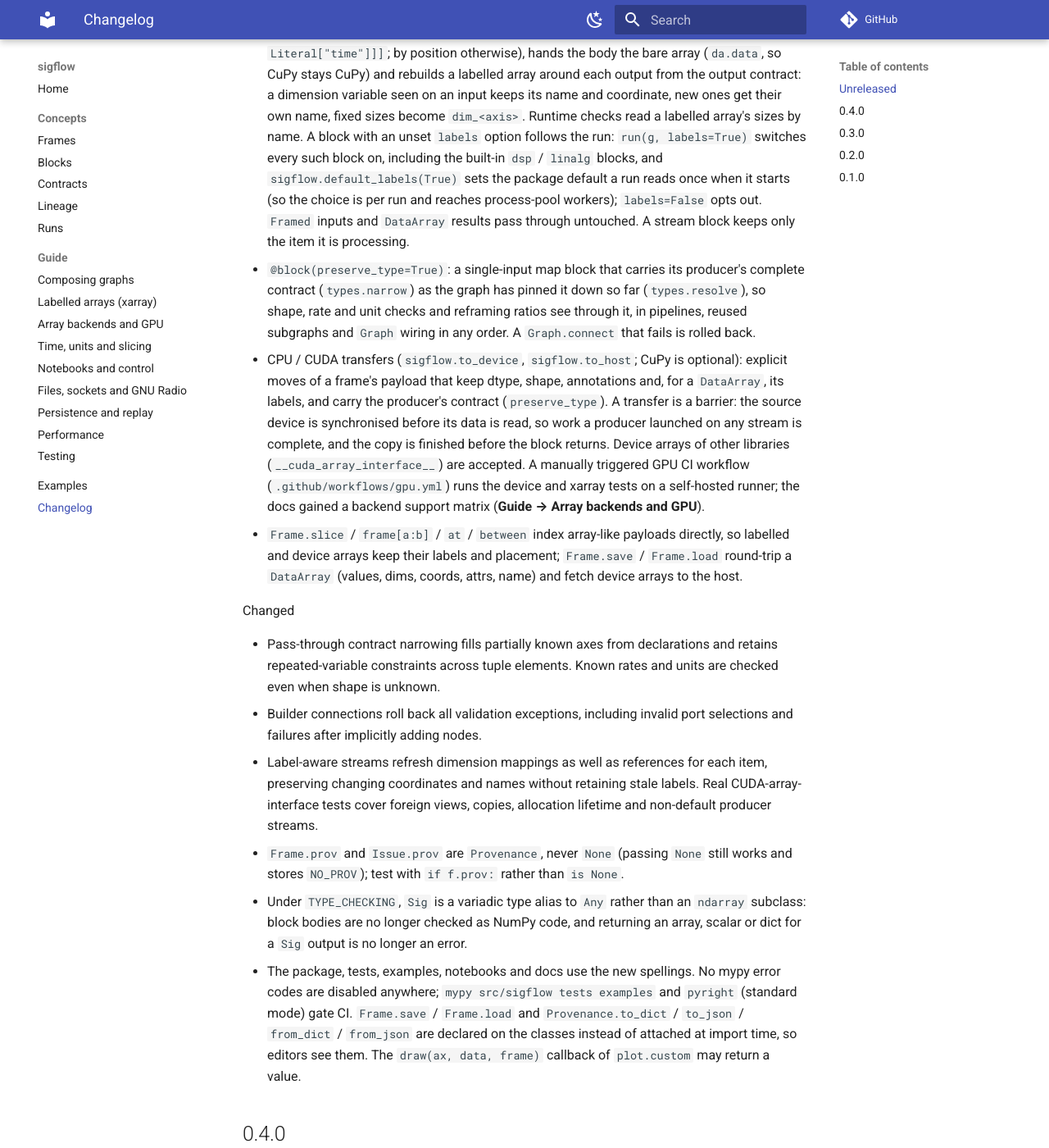
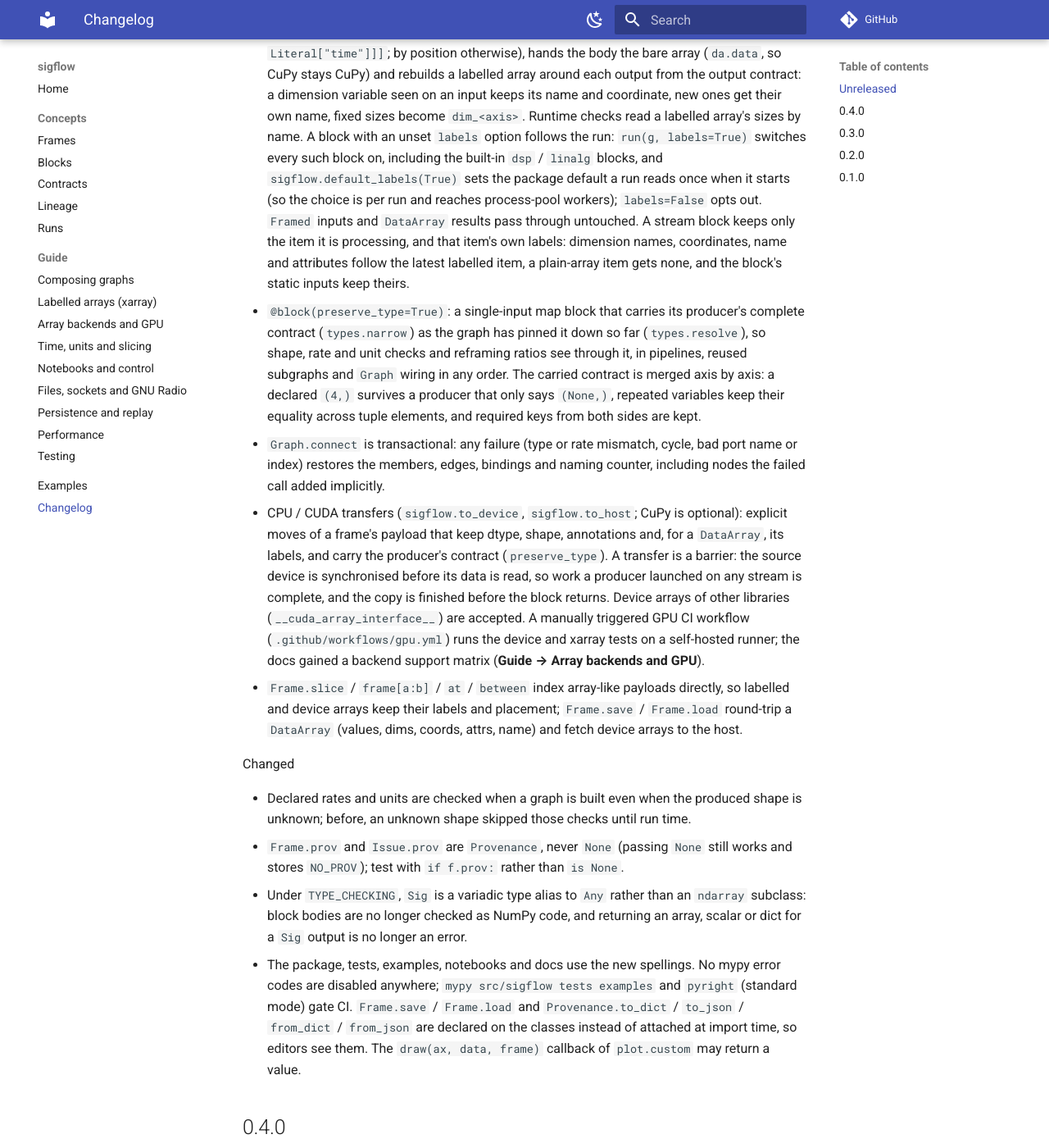
Before and after one commit to TheWylieStCoyote/sigflow, an MkDocs documentation site: the page built from docs/changelog.md, in a window 1280 px wide and 1400 px high, scrolled down 577 px. Shown: the whole window at 82% size. Built offline with MkDocs 1.6.1 and Material for MkDocs 9.7.7, drawn with Linux system fonts in a browser that asks for light colours; comment, search, counter and statistics services are not loaded.

Commit message:
Tidy the changelog and docs for the narrowing and stream-label changes
Fold the refinements into the New entries they belong to, give the
build-time rate and unit check its own Changed line, trim the two guide
paragraphs to what a user needs and drop a branch in _unify_dtype that
the early return made unreachable.

Co-Authored-By: Claude Fable 5.1 <noreply@anthropic.com>

```diff
--- a/docs/changelog.md
+++ b/docs/changelog.md
@@ -30,12 +30,20 @@ New
   `sigflow.default_labels(True)` sets the package default a run reads once
   when it starts (so the choice is per run and reaches process-pool workers);
   `labels=False` opts out. `Framed` inputs and `DataArray` results pass
-  through untouched. A stream block keeps only the item it is processing.
+  through untouched. A stream block keeps only the item it is processing,
+  and that item's own labels: dimension names, coordinates, name and
+  attributes follow the latest labelled item, a plain-array item gets none,
+  and the block's static inputs keep theirs.
 - `@block(preserve_type=True)`: a single-input map block that carries its
   producer's complete contract (`types.narrow`) as the graph has pinned it
   down so far (`types.resolve`), so shape, rate and unit checks and reframing
   ratios see through it, in pipelines, reused subgraphs and `Graph` wiring in
-  any order. A `Graph.connect` that fails is rolled back.
+  any order. The carried contract is merged axis by axis: a declared `(4,)`
+  survives a producer that only says `(None,)`, repeated variables keep their
+  equality across tuple elements, and required keys from both sides are kept.
+- `Graph.connect` is transactional: any failure (type or rate mismatch, cycle,
+  bad port name or index) restores the members, edges, bindings and naming
+  counter, including nodes the failed call added implicitly.
 - CPU / CUDA transfers (`sigflow.to_device`, `sigflow.to_host`; CuPy is
   optional): explicit moves of a frame's payload that keep dtype, shape,
   annotations and, for a `DataArray`, its labels, and carry the producer's
@@ -53,16 +61,9 @@ New
 
 Changed
 
-- Pass-through contract narrowing fills partially known axes from declarations
-  and retains repeated-variable constraints across tuple elements. Known rates
-  and units are checked even when shape is unknown.
-- Builder connections roll back all validation exceptions, including invalid
-  port selections and failures after implicitly adding nodes.
-- Label-aware streams refresh dimension mappings as well as references for each
-  item, preserving changing coordinates and names without retaining stale labels.
-  Real CUDA-array-interface tests cover foreign views, copies, allocation
-  lifetime and non-default producer streams.
-
+- Declared rates and units are checked when a graph is built even when the
+  produced shape is unknown; before, an unknown shape skipped those checks
+  until run time.
 - `Frame.prov` and `Issue.prov` are `Provenance`, never `None` (passing `None`
   still works and stores `NO_PROV`); test with `if f.prov:` rather than
   `is None`.
```
Also changed, not shown: CHANGELOG.md (+13 -12 lines), docs/guide/array-backends.md (+4 -6 lines), docs/guide/xarray.md (+5 -8 lines), 1 other file.
